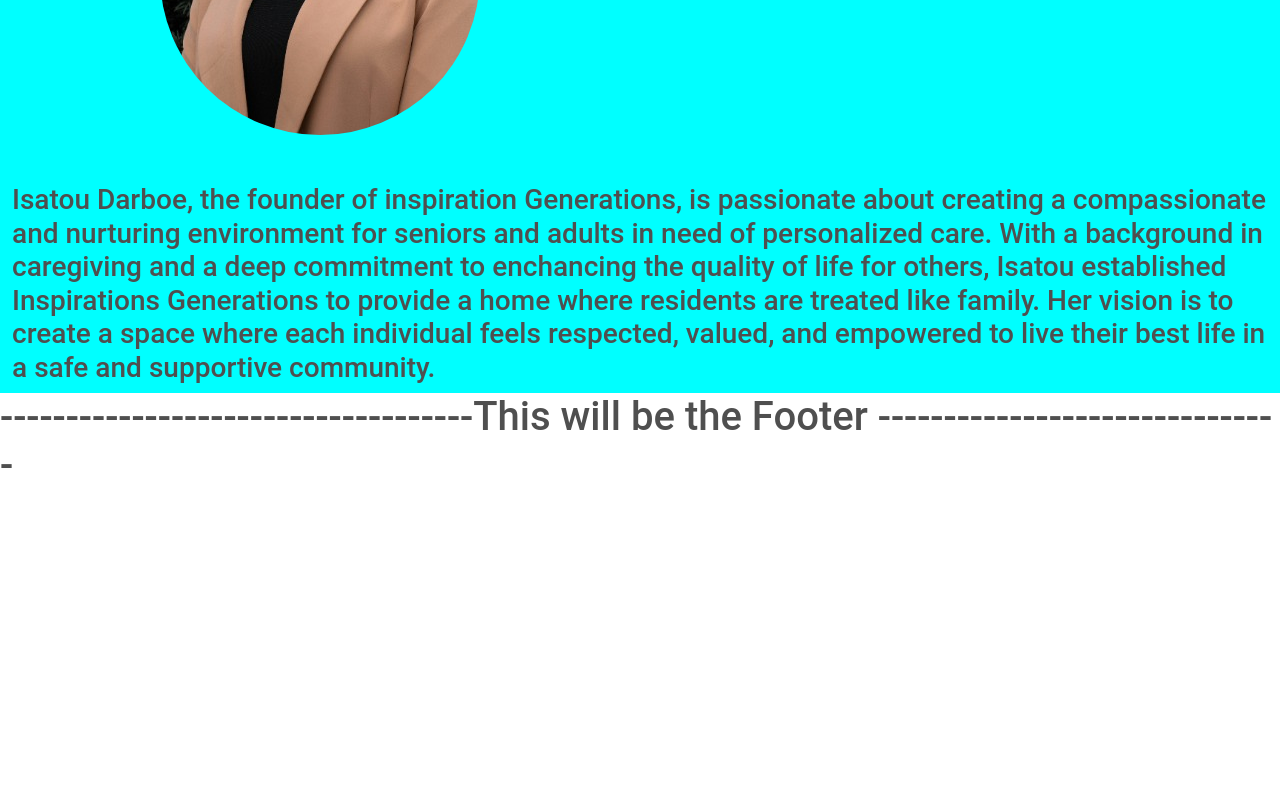
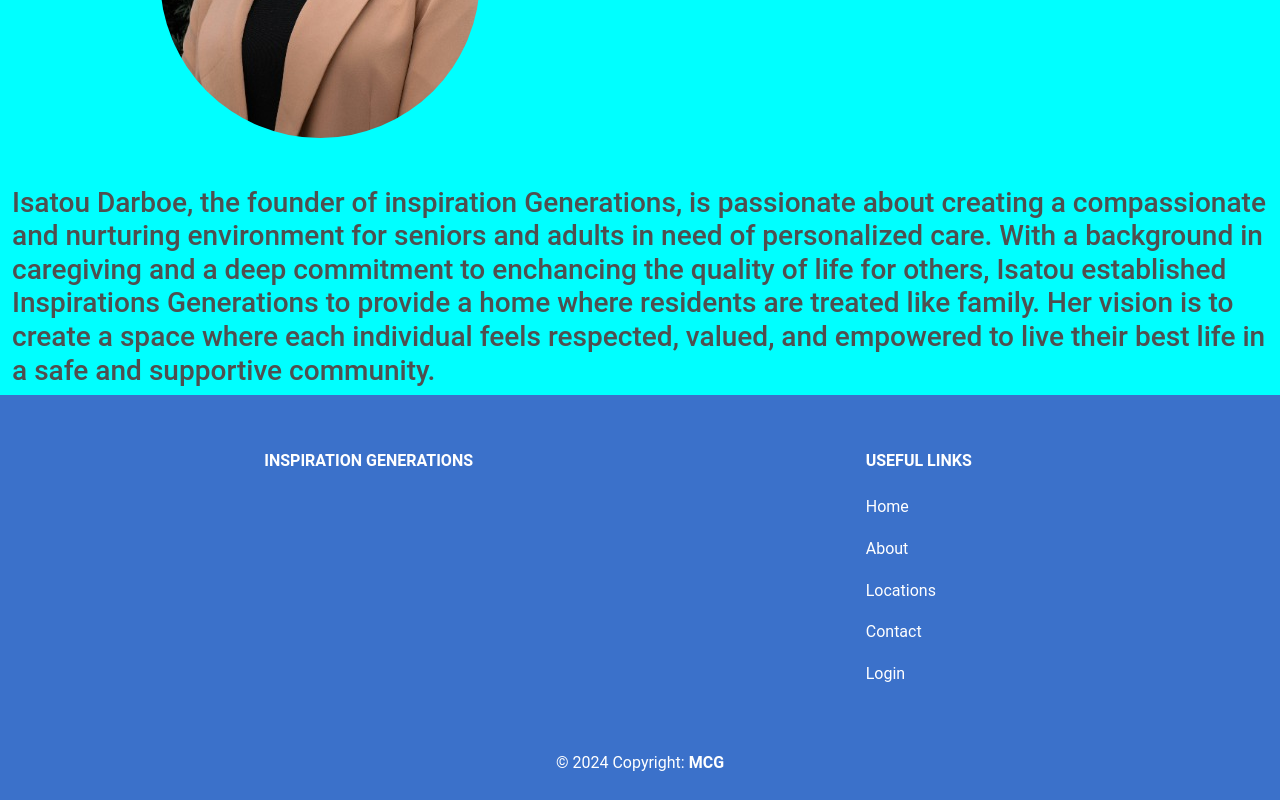
Before and after one commit to alieu22/Inspirations-Generations-ui, a React (Vite) app: page /about in a window 1280 px wide. Shown: the part 1987-2787 px from the top of the page. Before the commit the page ends 2484 px from the top, so only its background shows below. Built offline with nearby package versions, Linux system fonts and the light colour scheme.

Commit message:
i created a navbar,footer, contact page skeleton

```diff
--- a/src/components/Footer.jsx
+++ b/src/components/Footer.jsx
@@ -1,9 +1,124 @@
-function Footer() {
-    return (
-        <>
-        <h1> <h1>------------------------------------This will be the Footer -------------------------------</h1></h1>
-        </>
-    )
-}
+import { NavLink } from "react-router-dom";
+
+//import { FaHome, FaPhone, FaEnvelope } from "react-icons/fa";
+
+
+
+const Footer = () => {
+
+  const pages = ["Home", "About", "Locations", "Contact"];
+
+
+
+  return (
+
+    <footer
+
+      className="text-center text-lg-start text-muted bg-primary"
+
+    >
+
+      <section className="pt-2 text-white">
+
+        <div className="container text-center text-md-start">
+
+          <div className="row mt-5">
+
+            <div className="col-md-3 col-lg-4 col-xl-3 mx-auto mb-4">
+
+              <h6 className="text-uppercase fw-bold mb-4">
+
+                <i className="me-3"></i>inspiration Generations
+
+              </h6>
+
+            </div>
+
+            <div className="col-md-3 col-lg-2 col-xl-2 mx-auto mb-4">
+
+              <h6 className="text-uppercase fw-bold mb-4">Useful links</h6>
+
+
+
+              {pages.map((page) => (
+
+                <p key={page}>
+
+                  <NavLink
+
+                    className={({ isActive }) =>
+
+                      isActive
+
+                        ? "nav-link footer-link footer-link-active"
+
+                        : "nav-link text-reset"
+
+                    }
+
+                    to={page === "Home" ? "/" : `/${page.toLowerCase()}`}
+
+                  >
+
+                    {page}
+
+                  </NavLink>
+
+                </p>
+
+              ))}
+
+              <p>
+
+                <NavLink
+
+                  className={({ isActive }) =>
+
+                    isActive
+
+                      ? "nav-link text-warning-700 bg-warning footer-link footer-link-active"
+
+                      : "nav-link text-reset"
+
+                  }
+
+                  to="/login"
+
+                >
+
+                  Login
+
+                </NavLink>
+
+              </p>
+
+            </div>
+
+
+          </div>
+
+        </div>
+
+      </section>
+
+      <div className="text-center p-4 footerCopyright text-white">
+
+        &copy; {new Date().getFullYear()} Copyright:{" "}
+
+        <a className="text-reset fw-bold" href="https://mindsightmentors.org">
+
+          MCG
+
+        </a>
+
+      </div>
+
+    </footer>
+
+  );
+
+};
+
+
 
 export default Footer;
--- a/src/components/Navbar.jsx
+++ b/src/components/Navbar.jsx
@@ -1,7 +1,23 @@
 function NavBar() {
     return (
         <>
-        <h1>----------------------------------This will be the Navbar -------------------------------</h1>
+      <nav class="navbar navbar-expand-lg bg-primary">
+  <div class="container-fluid">
+    <a class="navbar-brand" href="#">Navbar</a>
+    <button class="navbar-toggler" type="button" data-bs-toggle="collapse" data-bs-target="#navbarNavAltMarkup" aria-controls="navbarNavAltMarkup" aria-expanded="false" aria-label="Toggle navigation">
+      <span class="navbar-toggler-icon"></span>
+    </button>
+    <div class="collapse navbar-collapse" id="navbarNavAltMarkup">
+      <div class="navbar-nav">
+        <a class="nav-link active" aria-current="page" href="#">Home</a>
+        <a class="nav-link" href="#">About</a>
+        <a class="nav-link" href="#">Services</a>
+        <a class="nav-link" href="#">Contact</a>
+
+      </div>
+    </div>
+  </div>
+</nav>
         </>
     )
 }
--- a/src/pages/Contact.jsx
+++ b/src/pages/Contact.jsx
@@ -1,7 +1,58 @@
+import NavBar
+ from "../components/Navbar";
+
 function Contact() {
     return (
         <>
-        <h1>Contact page</h1>
+        <NavBar></NavBar>
+        <form class="needs-validation" novalidate>
+  <div class="form-row">
+    <div class="col-md-4 mb-3">
+      <label for="validationTooltip01">First name</label>
+      <input type="text" class="form-control" id="validationTooltip01" placeholder="First name" value="Mark" required></input>
+      <div class="valid-tooltip">
+        Looks good!
+      </div>
+    </div>
+    <div class="col-md-4 mb-3">
+      <label for="validationTooltip02">Last name</label>
+      <input type="text" class="form-control" id="validationTooltip02" placeholder="Last name" value="Otto" required></input>
+      <div class="valid-tooltip">
+        Looks good!
+      </div>
+    </div>
+    <div class="col-md-4 mb-3">
+      <label for="validationTooltipUsername">Email</label>
+      <div class="input-group">
+        <div class="input-group-prepend">
+          <span class="input-group-text" id="validationTooltipUsernamePrepend">@</span>
+        </div>
+        <input type="email" class="form-control" id="validationTooltipUsername" placeholder="Username" aria-describedby="validationTooltipUsernamePrepend" required></input>
+
+      </div>
+    </div>
+  </div>
+  <div class="form-row">
+    <div class="col-md-6 mb-3">
+      <label for="validationTooltip03">phone number</label>
+      <input type="text" class="form-control" id="validationTooltip03" placeholder="phone number" required></input>
+
+    </div>
+    <div class="col-md-3 mb-3">
+      <label for="validationTooltip04">reasons for contacting us</label>
+<textarea>
+
+</textarea>
+      <div class="invalid-tooltip">
+        Please provide a valid state.
+      </div>
+    </div>
+
+
+  </div>
+  <button class="btn btn-primary" type="submit">Submit form</button>
+</form>
+
         </>
     )
 }
```
Also changed, not shown: 1 other file (tests, documents, lock files or other folders).
